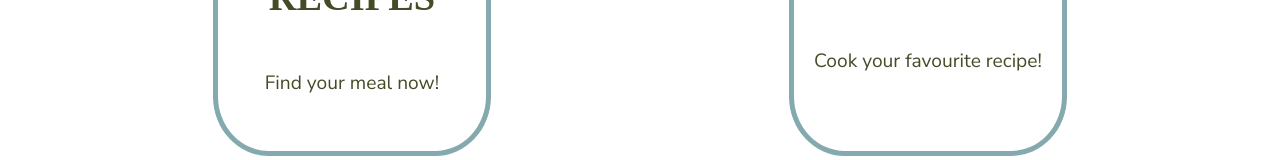
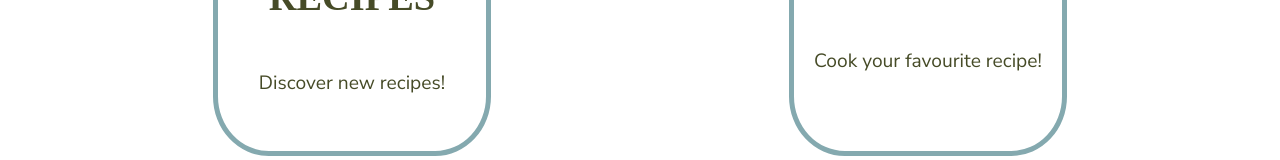
Before and after one commit to squarepancakes/app-etizer, a React (Create React App) app: page / in a window 1280 px wide. Shown: the part 416-576 px from the top of the page. Built offline with nearby package versions, Linux system fonts and the light colour scheme; a web font is replaced by a local one.

Commit message:
edited msg for Find New Recipes

```diff
--- a/src/App.js
+++ b/src/App.js
@@ -9,7 +9,7 @@ import Logout from "./components/Logout";
 import Signup from "./components/Signup";
 
 const navigator = [
-	{ title: "Find new recipes", description: "Find your meal now!", link: "findnewrecipes" },
+	{ title: "Find new recipes", description: "Discover new recipes!", link: "findnewrecipes" },
 	{ title: "Cookbook", description: "Cook your favourite recipe!", link: "cookbook" }
 ];
 
@@ -39,7 +39,7 @@ export function App() {
 	return (
 		<div className="main">
 			<div>
-				<Header />
+				<Header/>
 				<Switch>
 					<Route exact path="/" component={Home} />
 					<Route
```
